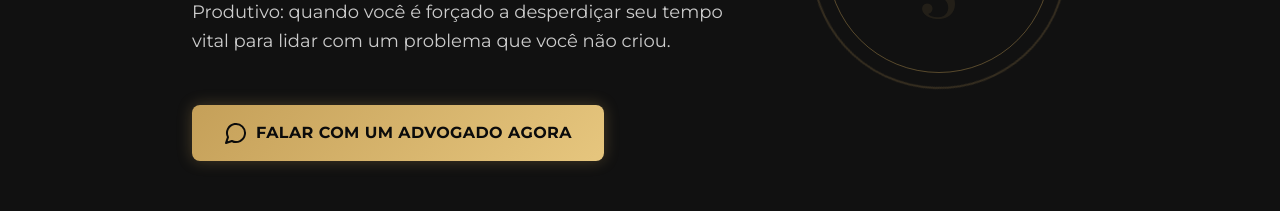
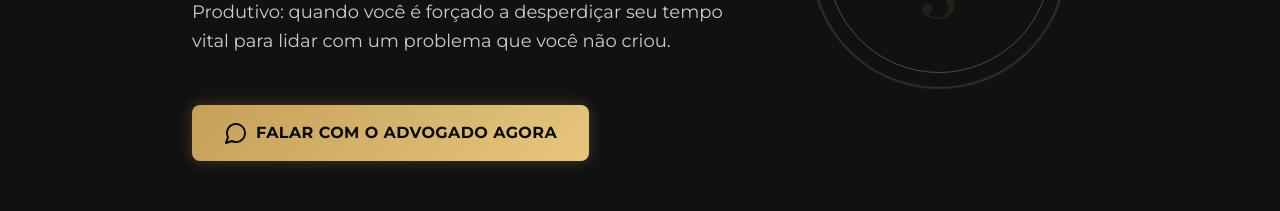
Before and after one commit to advogadovitordalben-wq/Liga-es---Dano-Moral, a React (Vite) app: page / in a window 1280 px wide. Shown: the part 4940-5151 px from the top of the page. Built offline with nearby package versions, Linux system fonts and the light colour scheme; a web font is replaced by a local one.

Commit message:
Update AboutLaw.tsx

```diff
--- a/components/AboutLaw.tsx
+++ b/components/AboutLaw.tsx
@@ -21,7 +21,7 @@ const AboutLaw: React.FC = () => {
 
           <div className="pt-6">
             <Button
-              text="FALAR COM UM ADVOGADO AGORA"
+              text="FALAR COM O ADVOGADO AGORA"
               href="https://wa.me/SEUNUMERO"
             />
           </div>
```
